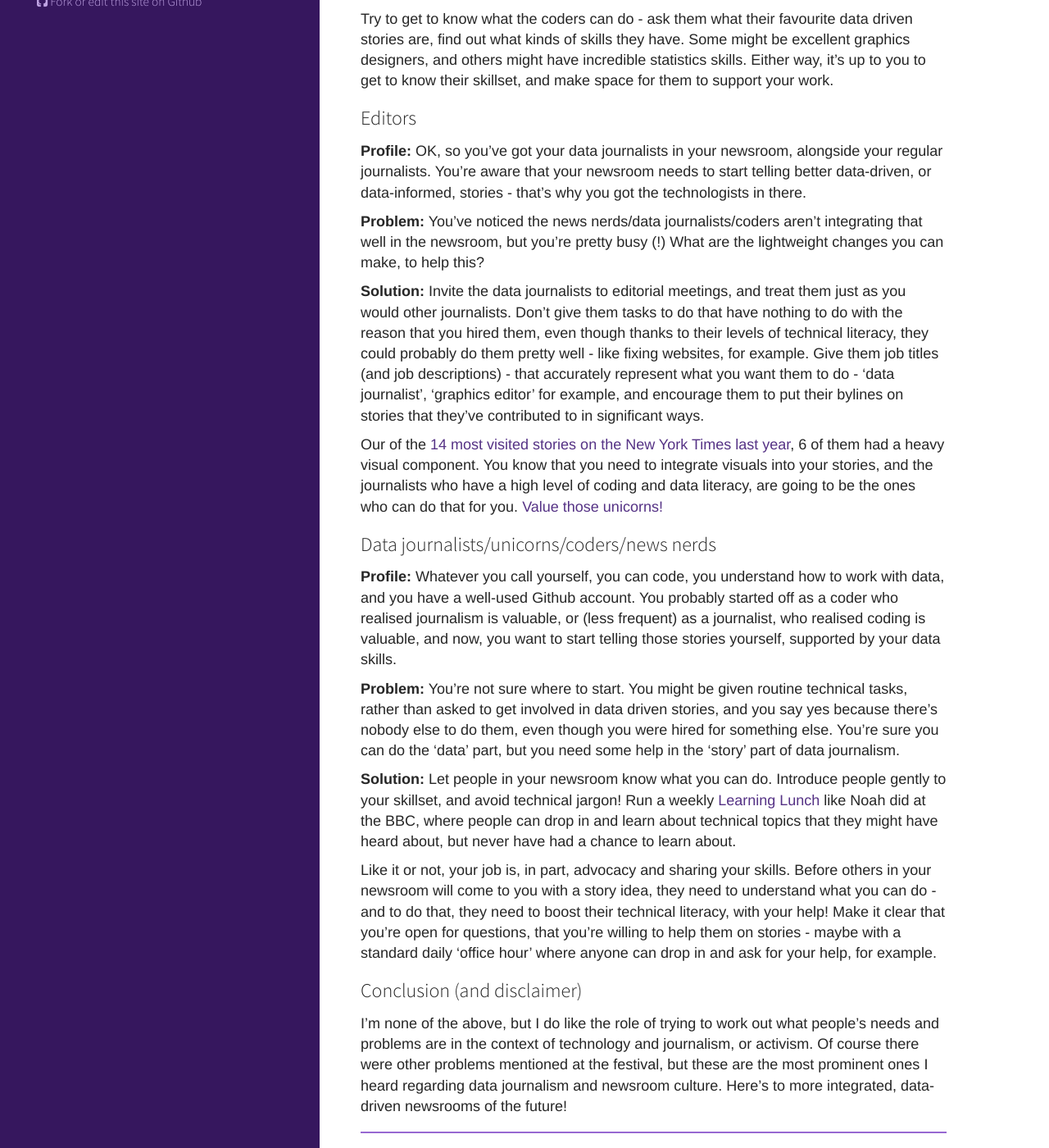
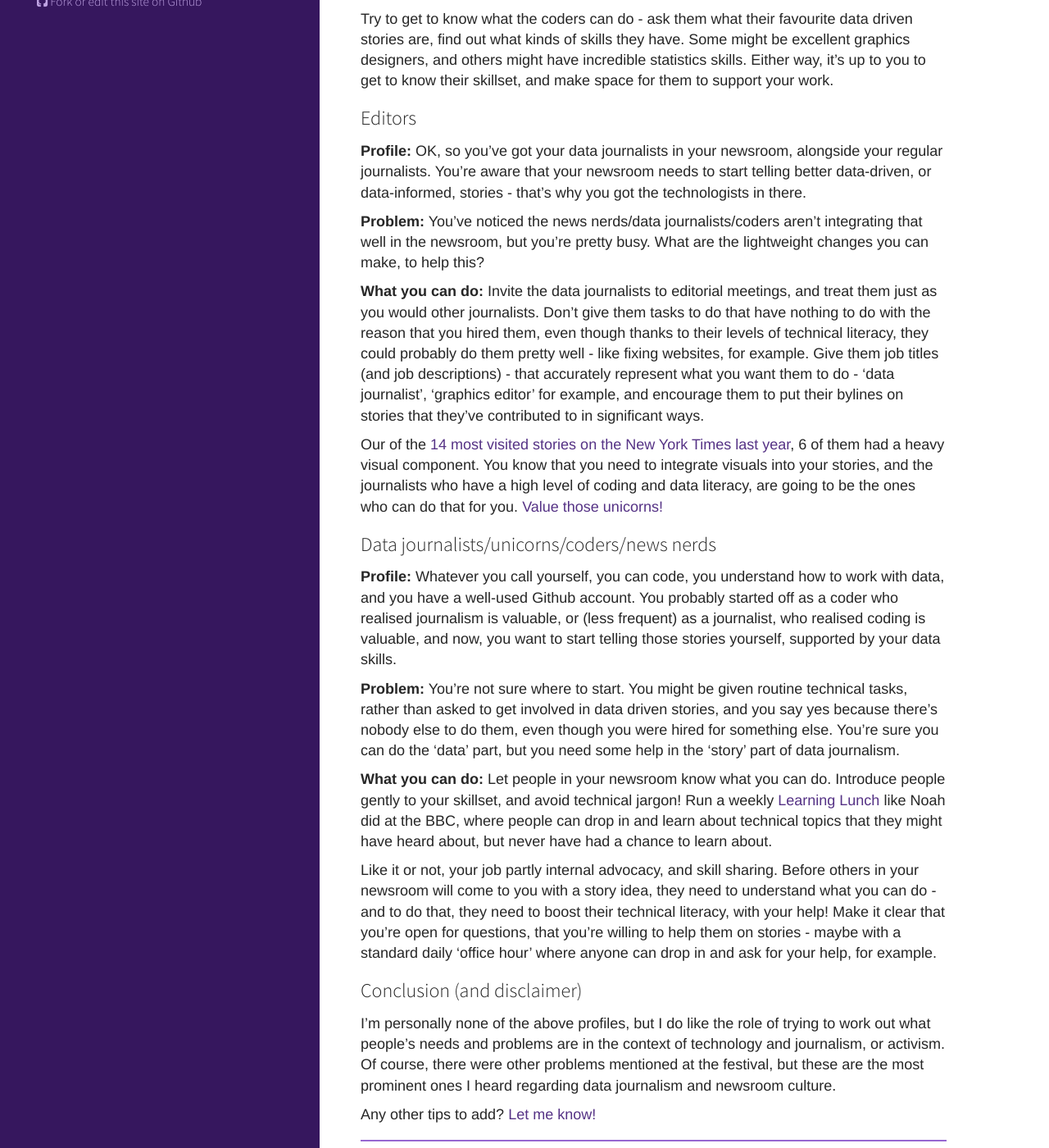
Before and after one commit to zararah/zararah.net, a Jekyll site: the page built from _posts/2015/2015-04-22-data-journalism-in-europe.md, in a window 1280 px wide and 1400 px high, scrolled down 1339 px. Shown: the whole window at 82% size. Built offline with Jekyll 4.4.1, drawn with Linux system fonts in a browser that asks for light colours; Markdown is read by kramdown in place of the engine named in the settings; some of the changed text lies outside the part shown.

Commit message:
Edit perugia post

```diff
--- a/_posts/2015/2015-04-22-data-journalism-in-europe.md
+++ b/_posts/2015/2015-04-22-data-journalism-in-europe.md
@@ -9,23 +9,23 @@
 - technology
 ---
 
-Last week, I attended the International Journalism Festival in Perugia. It was beautiful, and in many ways, surprising.
+Last week, I attended the [International Journalism Festival](http://www.journalismfestival.com/programme/2015) in Perugia. It was beautiful, and in many ways, surprising.
 
 With my usual work, I spend most of my time thinking about how civil society and journalists can use data more effectively in their work, and the problems that we come up against are things like:
 
 * Not having enough data (eg. it doesn't exist, it's not online, no access to it)
 * Not having access to the right technologies (tools behind a paywall, open source tools might not do the trick)
-* Not having (good enough) access to internet - or, audiences having low levels of connectivity
+* Not having good enough access to internet, or no access at all - or, audiences having low levels of connectivity
 * Being in restrictive political environments with low levels of press freedom
-* Digital security
+* Keeping safe online
 
-But here, the problems mentioned were largely very different. The hurdles facing data journalism here aren't related to technology, they're related to culture.
+But in Perugia, the problems mentioned were largely very different. The hurdles facing data journalism here aren't related to technology, they're related to culture.
 
 <!--more-->
 
 ### European problems
 
-It's called the International Journalism Festival, but it's safe to say the very large majority of the participants were from Europe. The problems that people seemed to be talking about in Perugia regarding data journalism, and actually getting stuff done, differed somewhat upon their roles in the newsroom. I find these issues around culture and technology fascinating, so I tried to talk to as many people as possible about it, and here - summed up in a few, generic user profiles - is what I learned.
+It's called the International Journalism Festival, but the very large majority of the participants were from Europe. The problems that people seemed to be talking about in Perugia regarding data journalism, and actually getting stuff done, differed somewhat upon their roles in the newsroom. I find these issues around culture and technology fascinating, so I tried to talk to as many people as possible about it, and here - summed up in a few, generic user profiles - is what I learned.
 
 ### "Traditional" Journalists
 
@@ -33,7 +33,7 @@
 
 **Problem:** You're not sure how to interact with coders in the newsroom, and you're not sure you really see the point of doing so. Isn't it enough to give them a few days notice that a graphic is needed for a story? It would be great to have a diagram to illustrate a certain point in the story, so that's good- but how else could a coder help in telling a long narrative story, or in getting interviews from people?
 
-**Solution:** If there are coders or data journalists in your newsroom, tell them about what you're working on really early on. They'll still need your help to tell the story - they bring the data, you bring the journalism and storytelling skills- and together, you might be able to tell a whole new story in a whole new way. It's not just about creating a pretty graphic to illustrate the story (though, in general, try to use graphics instead of stock photos!). [Eva Constantaras did a brilliant session on using data in breaking news stories](http://www.journalismfestival.com/programme/2015/transforming-global-breaking-wews-with-data), in which she outlined how even in time-pressured situations, a new angle might be found by looking at data.
+**What you can do:** If there are coders or data journalists in your newsroom, tell them about what you're working on really early on. They'll still need your help to tell the story - they bring the data, you bring the journalism and storytelling skills- and together, you might be able to tell a whole new story in a whole new way. It's not just about creating a pretty graphic to illustrate the story (though, in general, try to use graphics instead of stock photos!). [Eva Constantaras did a brilliant session on using data in breaking news stories](http://www.journalismfestival.com/programme/2015/transforming-global-breaking-wews-with-data), in which she outlined how even in time-pressured situations, a new angle might be found by looking at data.
 
 Try to get to know what the coders can do - ask them what their favourite data driven stories are, find out what kinds of skills they have. Some might be excellent graphics designers, and others might have incredible statistics skills. Either way, it's up to you to get to know their skillset, and make space for them to support your work.
 
@@ -41,9 +41,9 @@
 
 **Profile:** OK, so you've got your data journalists in your newsroom, alongside your regular journalists. You're aware that your newsroom needs to start telling better data-driven, or data-informed, stories - that's why you got the technologists in there.
 
-**Problem:** You've noticed the news nerds/data journalists/coders aren't integrating that well in the newsroom, but you're pretty busy (!) What are the lightweight changes you can make, to help this?
+**Problem:** You've noticed the news nerds/data journalists/coders aren't integrating that well in the newsroom, but you're pretty busy. What are the lightweight changes you can make, to help this?
 
-**Solution:** Invite the data journalists to editorial meetings, and treat them just as you would other journalists. Don't give them tasks to do that have nothing to do with the reason that you hired them, even though thanks to their levels of technical literacy, they could probably do them pretty well - like fixing websites, for example. Give them job titles (and job descriptions) - that accurately represent what you want them to do - 'data journalist', 'graphics editor' for example, and encourage them to put their bylines on stories that they've contributed to in significant ways.
+**What you can do:** Invite the data journalists to editorial meetings, and treat them just as you would other journalists. Don't give them tasks to do that have nothing to do with the reason that you hired them, even though thanks to their levels of technical literacy, they could probably do them pretty well - like fixing websites, for example. Give them job titles (and job descriptions) - that accurately represent what you want them to do - 'data journalist', 'graphics editor' for example, and encourage them to put their bylines on stories that they've contributed to in significant ways.
 
 Our of the [14 most visited stories on the New York Times last year](http://www.nytco.com/the-new-york-timess-most-visited-content-of-2014-2/), 6 of them had a heavy visual component. You know that you need to integrate visuals into your stories, and the journalists who have a high level of coding and data literacy, are going to be the ones who can do that for you. [Value those unicorns!](https://www.youtube.com/watch?v=864pOLNWsZo)
 
@@ -53,10 +53,12 @@
 
 **Problem:** You're not sure where to start. You might be given routine technical tasks, rather than asked to get involved in data driven stories, and you say yes because there's nobody else to do them, even though you were hired for something else. You're sure you can do the 'data' part, but you need some help in the 'story' part of data journalism.
 
-**Solution:** Let people in your newsroom know what you can do. Introduce people gently to your skillset, and avoid technical jargon! Run a weekly [Learning Lunch](http://schoolofdata.org/learning-lunches/) like Noah did at the BBC, where people can drop in and learn about technical topics that they might have heard about, but never have had a chance to learn about.
+**What you can do:** Let people in your newsroom know what you can do. Introduce people gently to your skillset, and avoid technical jargon! Run a weekly [Learning Lunch](http://schoolofdata.org/learning-lunches/) like Noah did at the BBC, where people can drop in and learn about technical topics that they might have heard about, but never have had a chance to learn about.
 
-Like it or not, your job is, in part, advocacy and sharing your skills. Before others in your newsroom will come to you with a story idea, they need to understand what you can do - and to do that, they need to boost their technical literacy, with your help! Make it clear that you're open for questions, that you're willing to help them on stories - maybe with a standard daily 'office hour' where anyone can drop in and ask for your help, for example.
+Like it or not, your job partly internal advocacy, and skill sharing. Before others in your newsroom will come to you with a story idea, they need to understand what you can do - and to do that, they need to boost their technical literacy, with your help! Make it clear that you're open for questions, that you're willing to help them on stories - maybe with a standard daily 'office hour' where anyone can drop in and ask for your help, for example.
 
 ### Conclusion (and disclaimer)
 
-I'm none of the above, but I do like the role of trying to work out what people's needs and problems are in the context of technology and journalism, or activism. Of course there were other problems mentioned at the festival, but these are the most prominent ones I heard regarding data journalism and newsroom culture. Here's to more integrated, data-driven newsrooms of the future!
+I'm personally none of the above profiles, but I do like the role of trying to work out what people's needs and problems are in the context of technology and journalism, or activism. Of course, there were other problems mentioned at the festival, but these are the most prominent ones I heard regarding data journalism and newsroom culture.
+
+Any other tips to add? [Let me know!](http://twitter.com/zararah)
```
